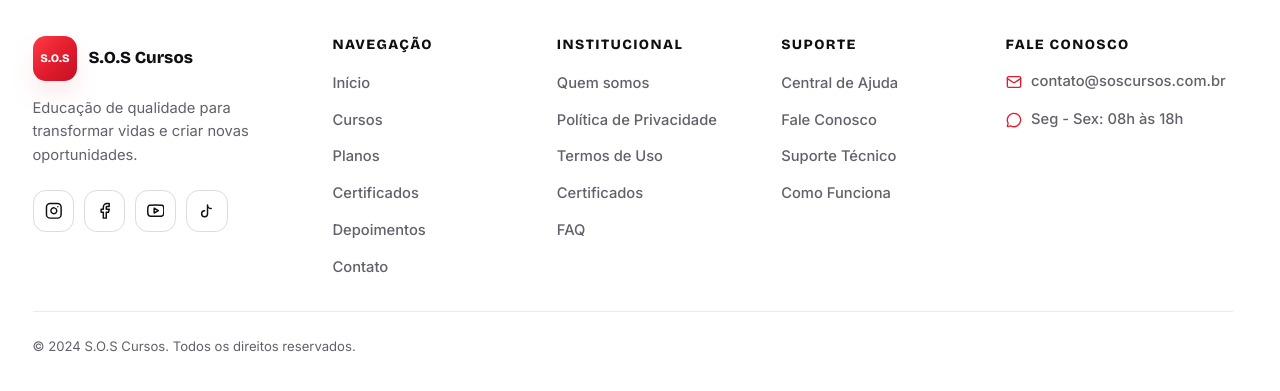
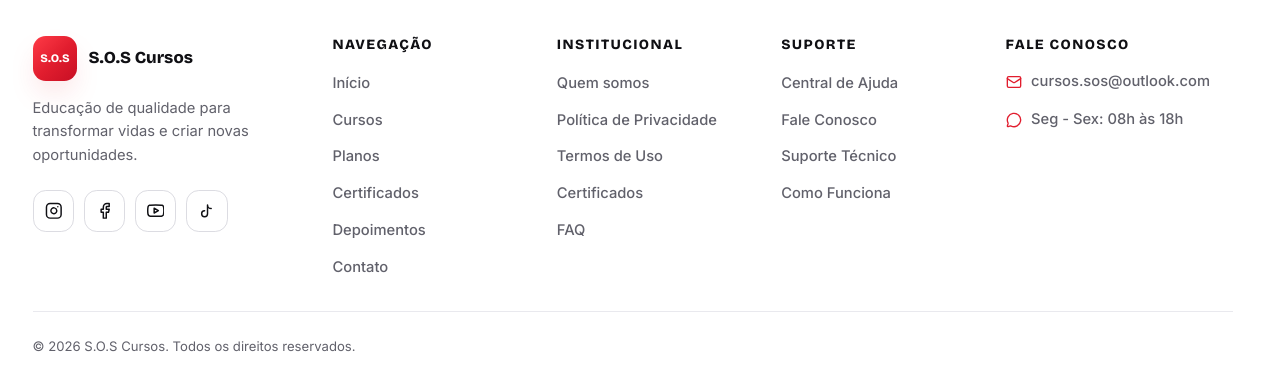
Before and after one commit to Rafael-Azize9/SOS-CURSOS, a React (Vite) app: page / in a window 1280 px wide. Shown: the part 7888-8279 px from the top of the page. Built offline with nearby package versions, Linux system fonts and the light colour scheme.

Commit message:
Add files via upload

```diff
--- a/src/components/Footer.tsx
+++ b/src/components/Footer.tsx
@@ -151,7 +151,7 @@ export default function Footer() {
         </div>
 
         <div className="footer-bottom">
-          <p>&copy; 2024 S.O.S Cursos. Todos os direitos reservados.</p>
+          <p>&copy; 2026 S.O.S Cursos. Todos os direitos reservados.</p>
         </div>
       </div>
     </footer>
--- a/src/data.ts
+++ b/src/data.ts
@@ -297,7 +297,7 @@ export function categoryCounts(): Record<string, number> {
   return counts;
 }
 
-export const INSTAGRAM_URL = 'https://www.instagram.com/cursos.sos?igsh=dWF3c3R0NmEwMGc2';
+export const INSTAGRAM_URL = 'https://www.instagram.com/cursos.sos';
 
 export const WA_MESSAGE_DEFAULT = 'Olá! Vim pelo site da S.O.S Cursos.';
 export const WA_MESSAGE_START = 'Olá! Quero começar um curso na S.O.S Cursos.';
@@ -383,6 +383,6 @@ export const WHY_CHECKLIST = [
 ];
 
 export const CONTACT = {
-  email: 'contato@soscursos.com.br',
+  email: 'cursos.sos@outlook.com',
   hours: 'Seg - Sex: 08h às 18h',
 };
```
Also changed, not shown: 3 other files (tests, documents, lock files or other folders).
